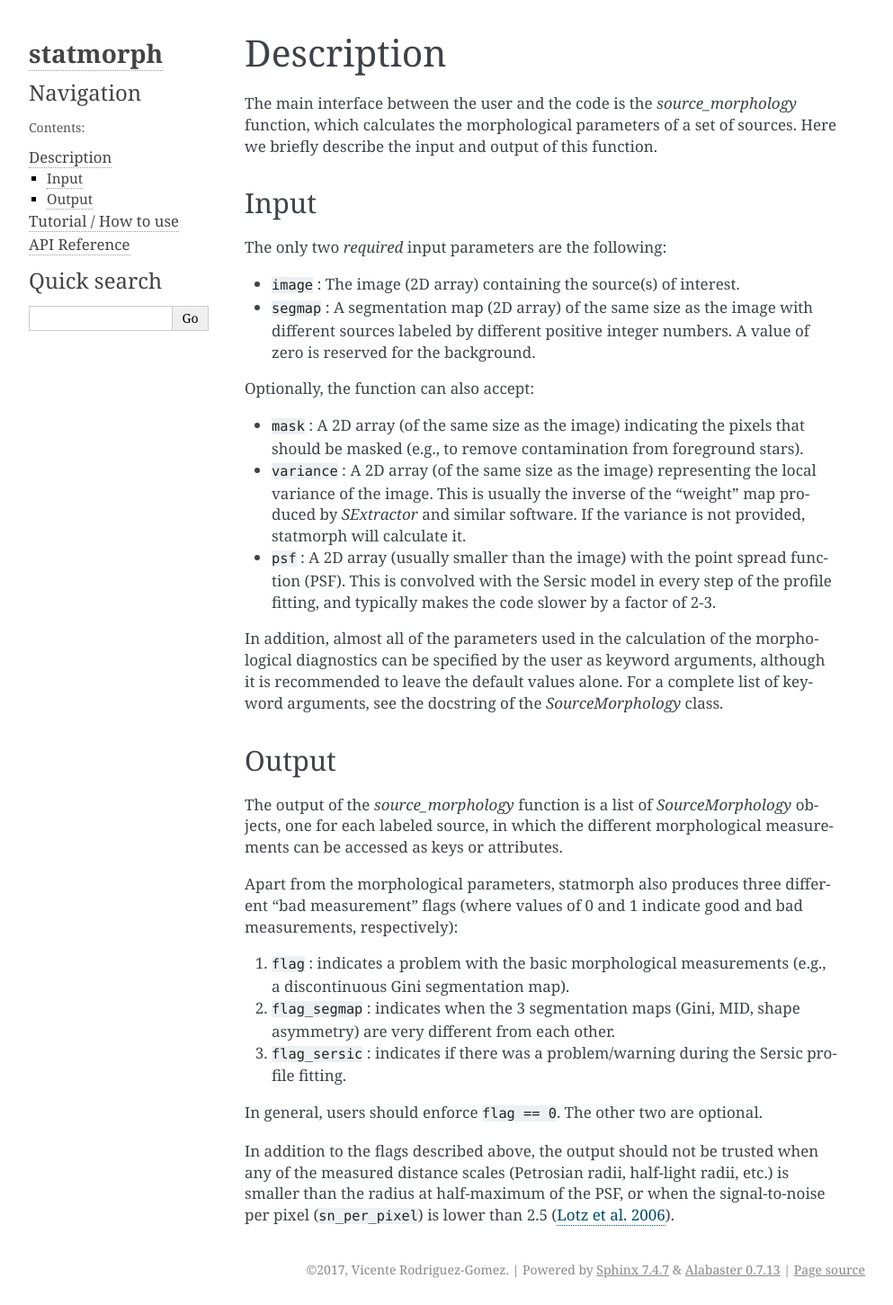
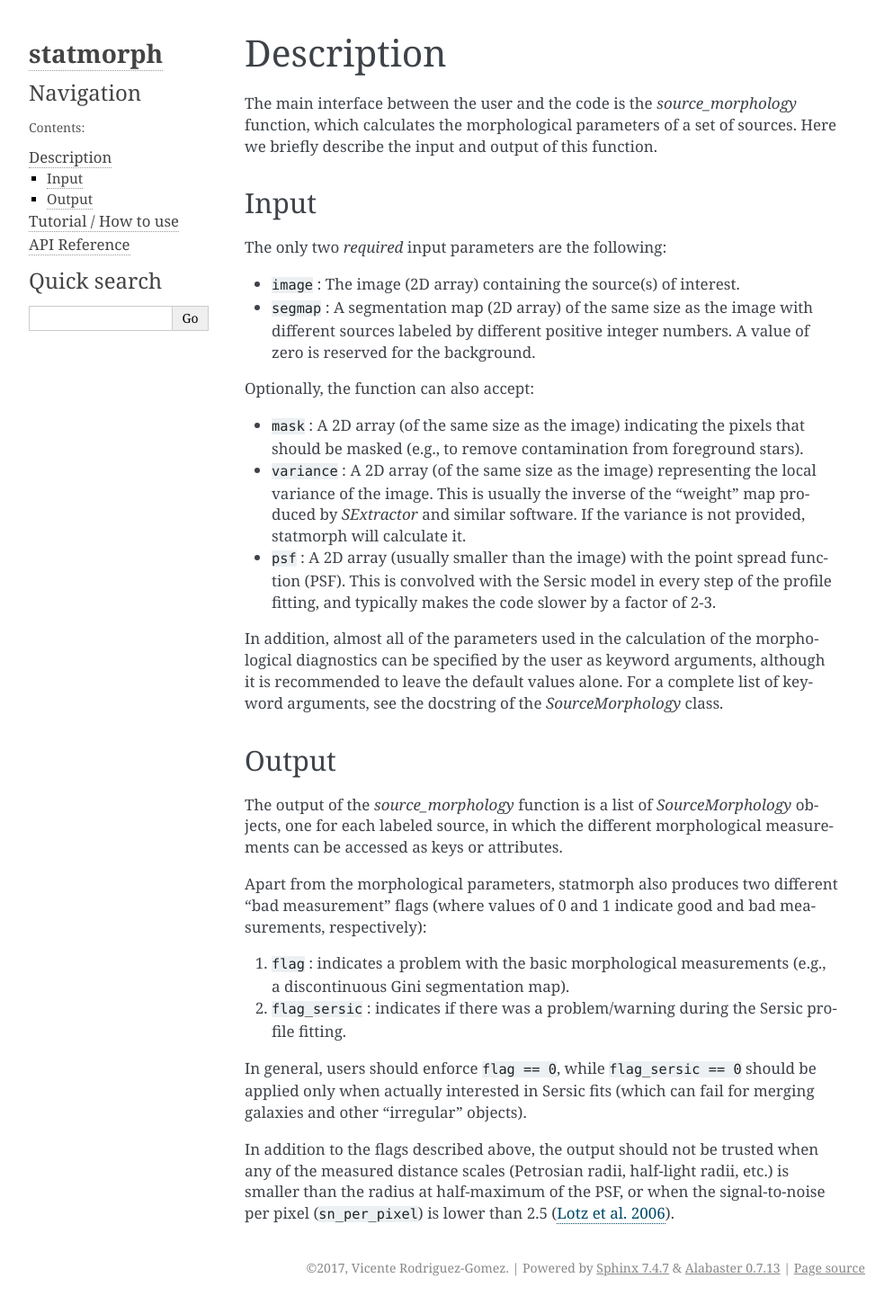
Before and after one commit to vrodgom/statmorph, a Sphinx documentation site: the page built from docs/description.rst, in a window 1280 px wide. Shown: the whole page at 90% size, without its empty margins (148-1141 px from the left). Built offline with Sphinx 7.4.7, drawn with Linux system fonts in a browser that asks for light colours; formulas are drawn with MathJax 3.

Commit message:
Do not check size of shape asym. segmap; remove flag_segmap.

```diff
--- a/docs/api.rst
+++ b/docs/api.rst
@@ -2,7 +2,7 @@
 API Reference
 =============
 
-.. autoclass:: statmorph.statmorph.SourceMorphology
+.. autoclass:: statmorph.SourceMorphology
    :members:
 
-.. autofunction:: statmorph.statmorph.source_morphology
+.. autofunction:: statmorph.source_morphology
--- a/docs/description.rst
+++ b/docs/description.rst
@@ -41,18 +41,18 @@ The output of the `source_morphology` function is a list of
 `SourceMorphology` objects, one for each labeled source, in which the
 different morphological measurements can be accessed as keys or attributes.
 
-Apart from the morphological parameters, statmorph also produces three
+Apart from the morphological parameters, statmorph also produces two
 different "bad measurement" flags (where values of 0 and 1 indicate good
 and bad measurements, respectively):
 
 1. ``flag`` : indicates a problem with the basic morphological measurements
    (e.g., a discontinuous Gini segmentation map).
-2. ``flag_segmap`` : indicates when the 3 segmentation maps (Gini, MID,
-   shape asymmetry) are very different from each other.
-3. ``flag_sersic`` : indicates if there was a problem/warning during the
+2. ``flag_sersic`` : indicates if there was a problem/warning during the
    Sersic profile fitting.
 
-In general, users should enforce ``flag == 0``. The other two are optional.
+In general, users should enforce ``flag == 0``, while ``flag_sersic == 0``
+should be applied only when actually interested in Sersic fits (which can
+fail for merging galaxies and other "irregular" objects).
 
 In addition to the flags described above, the output should
 not be trusted when any of the measured distance scales (Petrosian radii,
```
Also changed, not shown: README.rst (+4 -4 lines), 2 other files.
